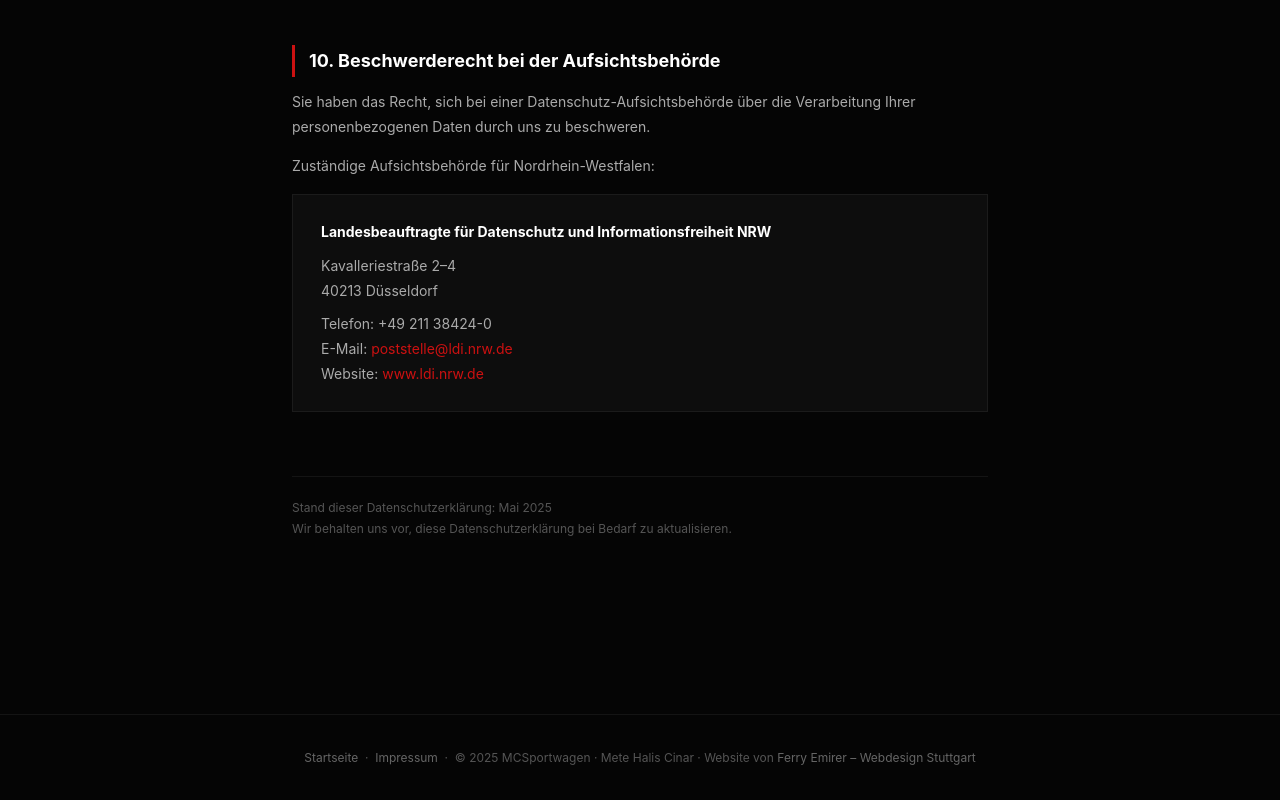
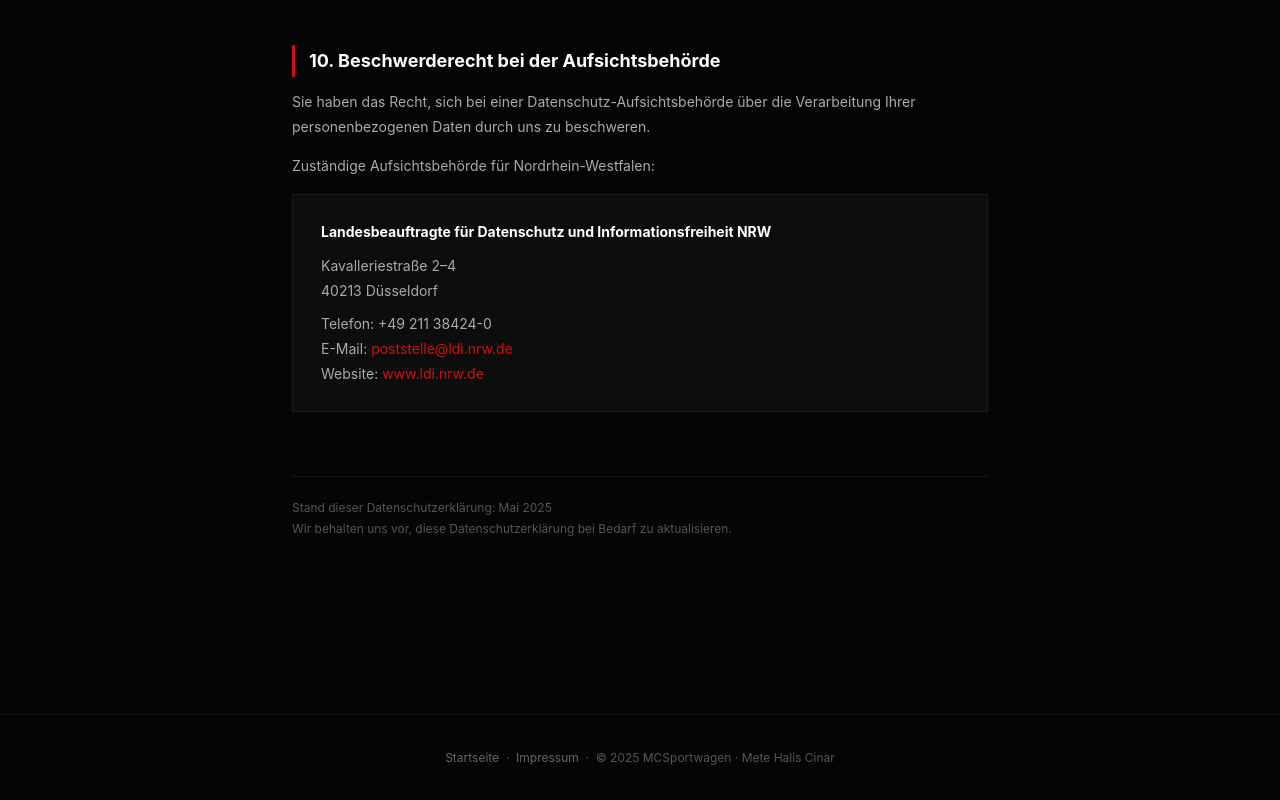
Before and after one commit to ferry-ki-einbau/mc-sportwagen, a plain HTML site: page datenschutz.html in a window 1280 px wide. Shown: the part 3778-4578 px from the top of the page. Drawn offline with Linux system fonts and the light colour scheme.

Commit message:
fix: Remove ferryemirer backlink from impressum and datenschutz — only on main footer
Co-Authored-By: Claude Sonnet 4.6 <noreply@anthropic.com>

```diff
--- a/datenschutz.html
+++ b/datenschutz.html
@@ -162,7 +162,7 @@ footer-bar a{color:#666}
 <footer-bar>
   <a href="index.html">Startseite</a> &nbsp;·&nbsp;
   <a href="impressum.html">Impressum</a> &nbsp;·&nbsp;
-  © 2025 MCSportwagen · Mete Halis Cinar · Website von <a href="https://ferryemirer.de" target="_blank" rel="noopener">Ferry Emirer – Webdesign Stuttgart</a>
+  © 2025 MCSportwagen · Mete Halis Cinar
 </footer-bar>
 </body>
 </html>
```
Also changed, not shown: impressum.html (+1 -1 lines).
